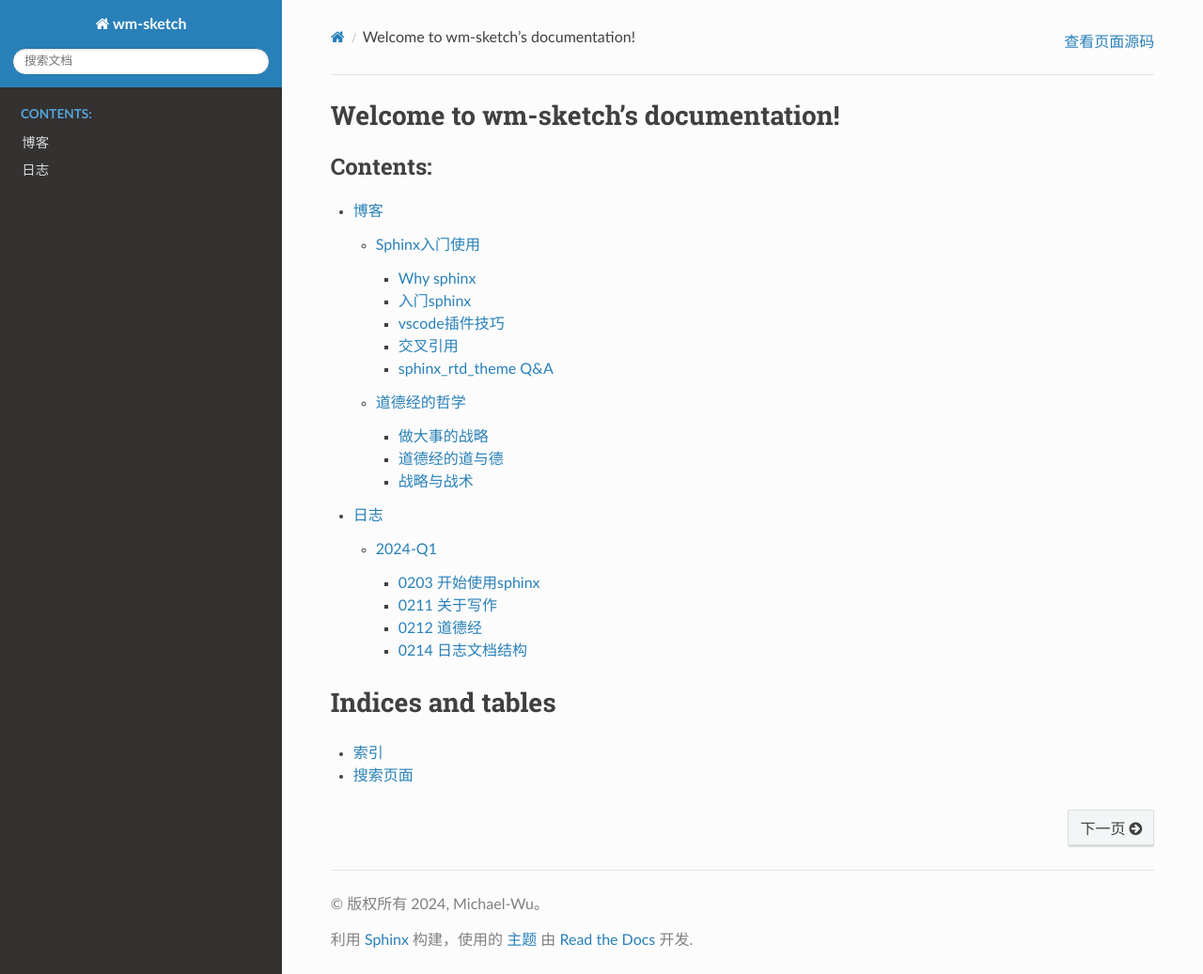
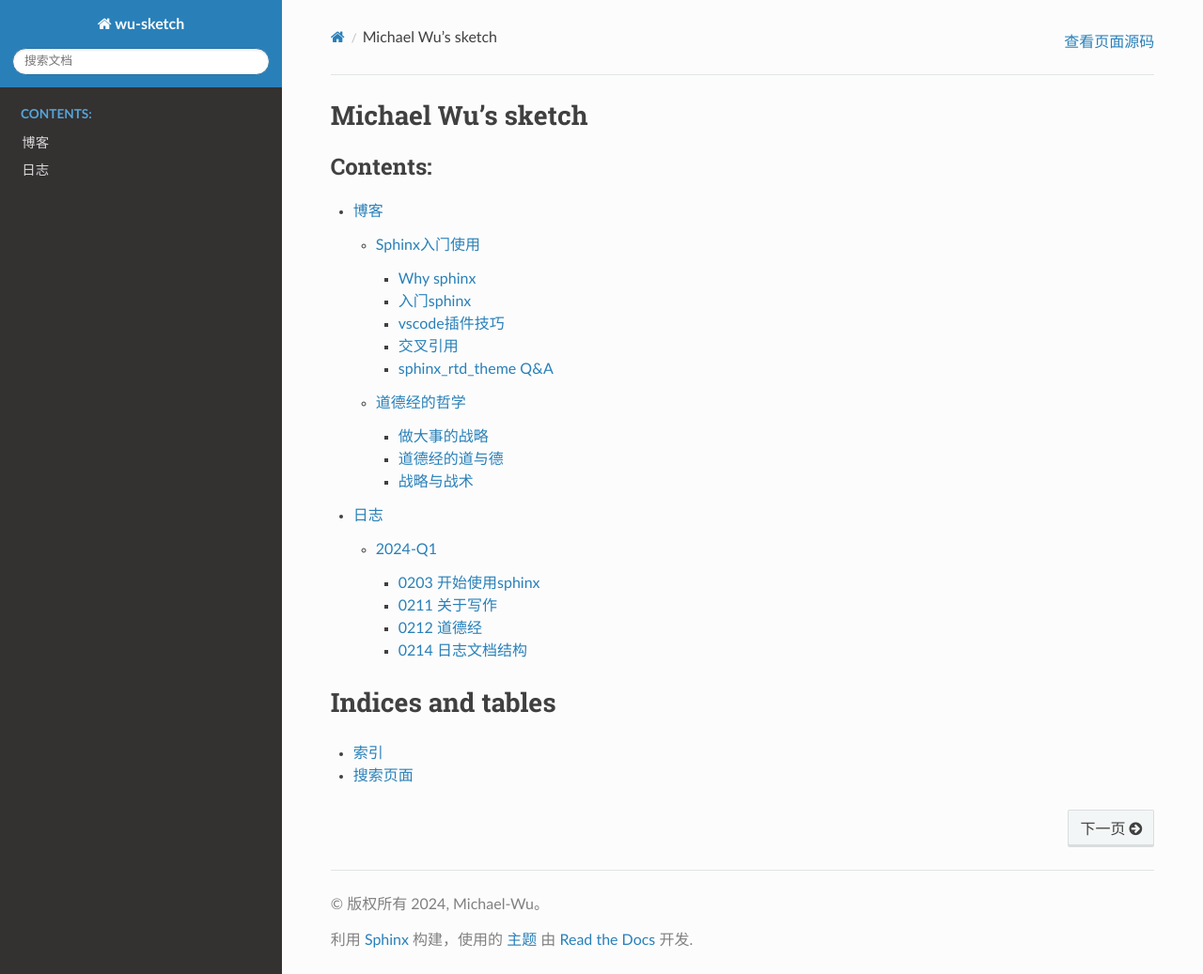
Before and after one commit to thisinnocence/sketch, a Sphinx documentation site: the page built from source/index.rst, in a window 1280 px wide and 1037 px high. Shown: the whole window at 94% size. Built offline with Sphinx 7.4.7 and the Read the Docs theme 2.0.0, drawn with Linux system fonts in a browser that asks for light colours.

```diff
--- a/source/conf.py
+++ b/source/conf.py
@@ -6,7 +6,7 @@
 # -- Project information -----------------------------------------------------
 # https://www.sphinx-doc.org/en/master/usage/configuration.html#project-information
 
-project = 'wm-sketch'
+project = 'wu-sketch'
 copyright = '2024, Michael-Wu'
 author = 'Michael-Wu'
 
--- a/source/index.rst
+++ b/source/index.rst
@@ -3,7 +3,7 @@
    You can adapt this file completely to your liking, but it should at least
    contain the root `toctree` directive.
 
-Welcome to wm-sketch's documentation!
+Michael Wu's sketch
 =====================================
 
 .. toctree::
```
